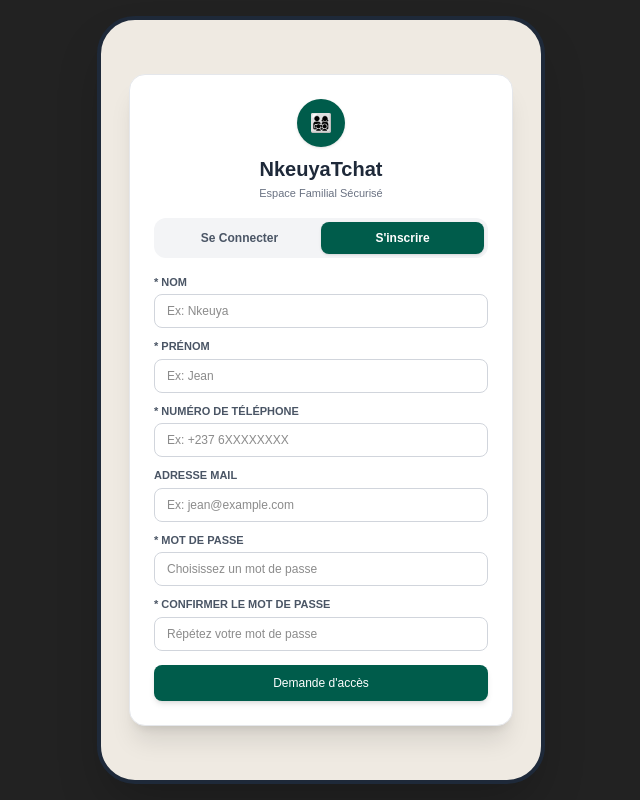
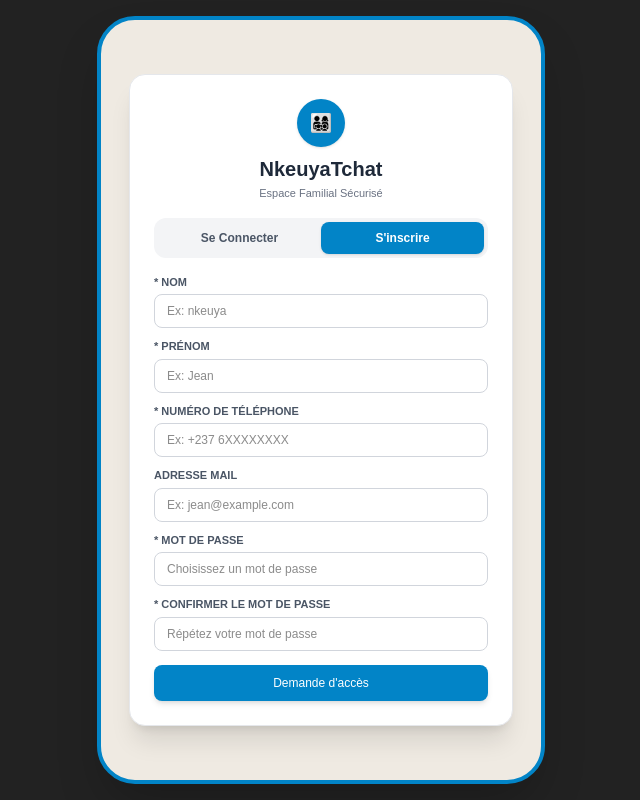
Before and after one commit to adou833/NkeuyaTchat, a Next.js app: page / in a window 1280 px wide. Both pictures are taken after a click on the button "S'inscrire". Shown: the whole page, without its empty margins (319-959 px from the left). Built offline with nearby package versions, Linux system fonts and the light colour scheme.

Commit message:
Change button and border colors to #0284c7

```diff
--- a/app/page.tsx
+++ b/app/page.tsx
@@ -211,11 +211,11 @@ export default function Home() {
 
   return (
     <main className="h-[100dvh] w-screen flex items-center justify-center bg-[#222222] p-0 sm:p-4 overflow-hidden">
-      <div className="w-full h-full sm:max-w-md sm:max-h-[950px] bg-[#efeae2] sm:rounded-[38px] shadow-2xl flex items-center justify-center p-6 relative overflow-hidden sm:border-4 sm:border-gray-800">
+      <div className="w-full h-full sm:max-w-md sm:max-h-[950px] bg-[#efeae2] sm:rounded-[38px] shadow-2xl flex items-center justify-center p-6 relative overflow-hidden sm:border-4 sm:border-[#0284c7]">
 
         <div className="w-full max-w-sm bg-white rounded-2xl shadow-xl p-6 border border-gray-200 flex flex-col justify-center overflow-y-auto max-h-[90vh]">
           <div className="text-center mb-4">
-            <div className="w-12 h-12 bg-[#005c4b] text-white rounded-full flex items-center justify-center text-lg font-bold mx-auto mb-2 shadow">
+            <div className="w-12 h-12 bg-[#0284c7] text-white rounded-full flex items-center justify-center text-lg font-bold mx-auto mb-2 shadow">
               👨‍👩‍👧‍👦
             </div>
             <h1 className="text-xl font-bold text-gray-800">NkeuyaTchat</h1>
@@ -259,8 +259,8 @@ export default function Home() {
                 <button
                   type="button"
                   onClick={() => setMode('login')}
-                  className={`flex-1 py-2 text-xs font-semibold rounded-lg transition ${
-                    mode === 'login' ? 'bg-[#005c4b] text-white shadow' : 'text-gray-600 hover:text-gray-900'
+                  className={`flex-1 py-2 text-xs font-semibold rounded-lg transition cursor-pointer ${
+                    mode === 'login' ? 'bg-[#0284c7] text-white shadow' : 'text-gray-600 hover:text-gray-900'
                   }`}
                 >
                   Se Connecter
@@ -268,8 +268,8 @@ export default function Home() {
                 <button
                   type="button"
                   onClick={() => setMode('register')}
-                  className={`flex-1 py-2 text-xs font-semibold rounded-lg transition ${
-                    mode === 'register' ? 'bg-[#005c4b] text-white shadow' : 'text-gray-600 hover:text-gray-900'
+                  className={`flex-1 py-2 text-xs font-semibold rounded-lg transition cursor-pointer ${
+                    mode === 'register' ? 'bg-[#0284c7] text-white shadow' : 'text-gray-600 hover:text-gray-900'
                   }`}
                 >
                   S'inscrire
@@ -288,7 +288,7 @@ export default function Home() {
                       onChange={(e) => setLoginName(e.target.value)}
                       placeholder="Ex: Eric MABOM"
                       required
-                      className="w-full px-3 py-2.5 rounded-lg border border-gray-300 text-xs focus:outline-none focus:border-[#005c4b]"
+                      className="w-full px-3 py-2.5 rounded-lg border border-gray-300 text-xs focus:outline-none focus:border-[#0284c7]"
                     />
                   </div>
 
@@ -302,14 +302,14 @@ export default function Home() {
                       onChange={(e) => setLoginPassword(e.target.value)}
                       placeholder="••••••••"
                       required
-                      className="w-full px-3 py-2.5 rounded-lg border border-gray-300 text-xs focus:outline-none focus:border-[#005c4b]"
+                      className="w-full px-3 py-2.5 rounded-lg border border-gray-300 text-xs focus:outline-none focus:border-[#0284c7]"
                     />
                   </div>
 
                   <button
                     type="submit"
                     disabled={loading}
-                    className="w-full bg-[#00a884] hover:bg-[#008f72] text-white font-medium py-2.5 rounded-lg transition shadow-md disabled:opacity-50 text-xs cursor-pointer"
+                    className="w-full bg-[#0284c7] hover:bg-sky-700 text-white font-medium py-2.5 rounded-lg transition shadow-md disabled:opacity-50 text-xs cursor-pointer"
                   >
                     {loading ? 'Connexion...' : 'Se Connecter'}
                   </button>
@@ -324,9 +324,9 @@ export default function Home() {
                       type="text"
                       value={nom}
                       onChange={(e) => setNom(e.target.value)}
-                      placeholder="Ex: Nkeuya"
+                      placeholder="Ex: nkeuya"
                       required
-                      className="w-full px-3 py-2 rounded-lg border border-gray-300 text-xs focus:outline-none focus:border-[#005c4b]"
+                      className="w-full px-3 py-2 rounded-lg border border-gray-300 text-xs focus:outline-none focus:border-[#0284c7]"
                     />
                   </div>
 
@@ -340,7 +340,7 @@ export default function Home() {
                       onChange={(e) => setPrenom(e.target.value)}
                       placeholder="Ex: Jean"
                       required
-                      className="w-full px-3 py-2 rounded-lg border border-gray-300 text-xs focus:outline-none focus:border-[#005c4b]"
+                      className="w-full px-3 py-2 rounded-lg border border-gray-300 text-xs focus:outline-none focus:border-[#0284c7]"
                     />
                   </div>
 
@@ -354,7 +354,7 @@ export default function Home() {
                       onChange={(e) => setTelephone(e.target.value)}
                       placeholder="Ex: +237 6XXXXXXXX"
                       required
-                      className="w-full px-3 py-2 rounded-lg border border-gray-300 text-xs focus:outline-none focus:border-[#005c4b]"
+                      className="w-full px-3 py-2 rounded-lg border border-gray-300 text-xs focus:outline-none focus:border-[#0284c7]"
                     />
                   </div>
 
@@ -367,7 +367,7 @@ export default function Home() {
                       value={email}
                       onChange={(e) => setEmail(e.target.value)}
                       placeholder="Ex: jean@example.com"
-                      className="w-full px-3 py-2 rounded-lg border border-gray-300 text-xs focus:outline-none focus:border-[#005c4b]"
+                      className="w-full px-3 py-2 rounded-lg border border-gray-300 text-xs focus:outline-none focus:border-[#0284c7]"
                     />
                   </div>
 
@@ -381,7 +381,7 @@ export default function Home() {
                       onChange={(e) => setPassword(e.target.value)}
                       placeholder="Choisissez un mot de passe"
                       required
-                      className="w-full px-3 py-2 rounded-lg border border-gray-300 text-xs focus:outline-none focus:border-[#005c4b]"
+                      className="w-full px-3 py-2 rounded-lg border border-gray-300 text-xs focus:outline-none focus:border-[#0284c7]"
                     />
                   </div>
 
@@ -395,14 +395,14 @@ export default function Home() {
                       onChange={(e) => setConfirmPassword(e.target.value)}
                       placeholder="Répétez votre mot de passe"
                       required
-                      className="w-full px-3 py-2 rounded-lg border border-gray-300 text-xs focus:outline-none focus:border-[#005c4b]"
+                      className="w-full px-3 py-2 rounded-lg border border-gray-300 text-xs focus:outline-none focus:border-[#0284c7]"
                     />
                   </div>
 
                   <button
                     type="submit"
                     disabled={loading}
-                    className="w-full bg-[#005c4b] hover:bg-[#00483a] text-white font-medium py-2.5 rounded-lg transition shadow-md disabled:opacity-50 text-xs cursor-pointer mt-1"
+                    className="w-full bg-[#0284c7] hover:bg-sky-700 text-white font-medium py-2.5 rounded-lg transition shadow-md disabled:opacity-50 text-xs cursor-pointer mt-1"
                   >
                     {loading ? 'Envoi...' : "Demande d'accès"}
                   </button>
```
